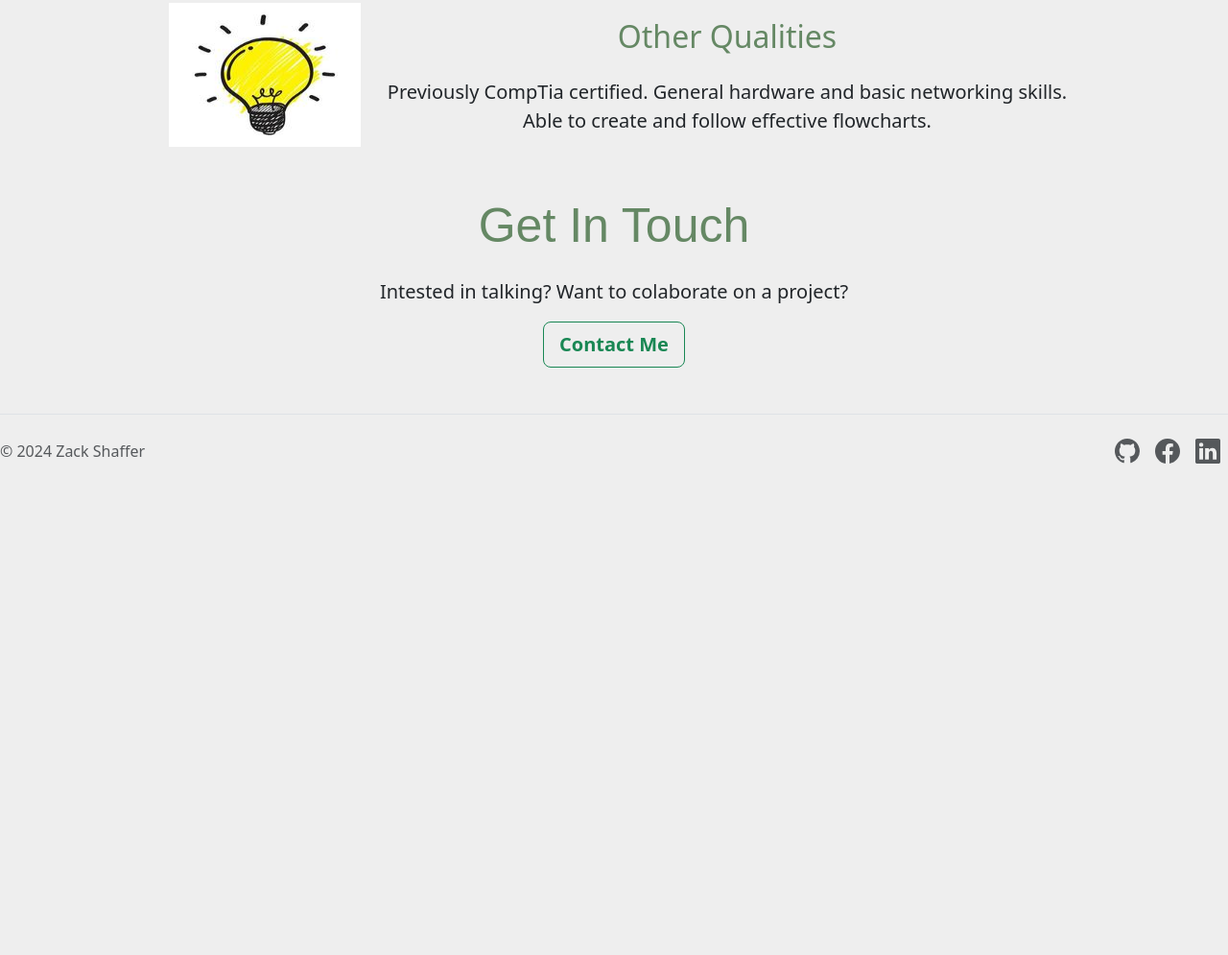
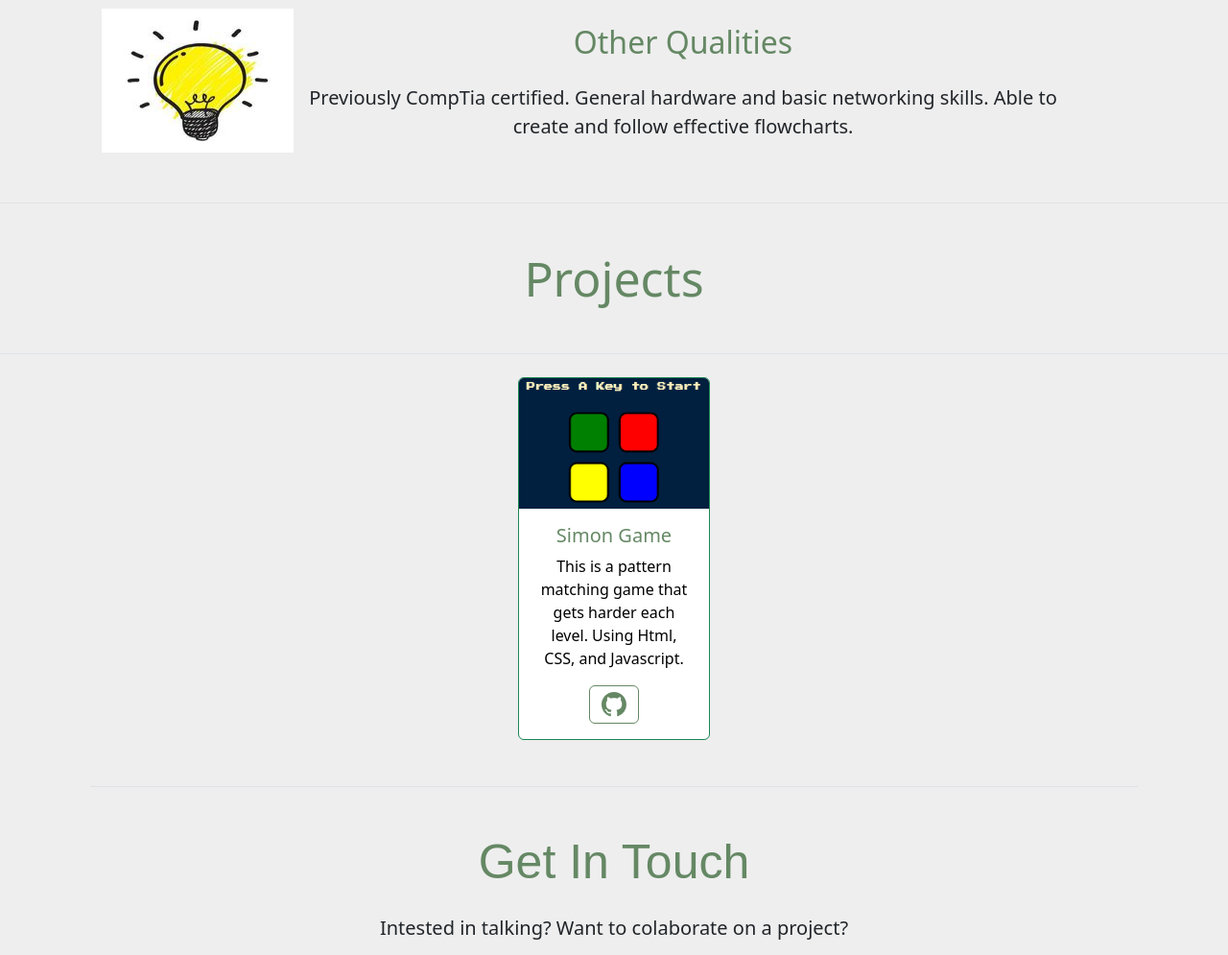
Before and after one commit to zshaffer1213/resume-me, a plain HTML site: page index.html in a window 1280 px wide. Shown: the part 1775-2770 px from the top of the page at 96% size. Before the commit the page ends 2290 px from the top, so only its background shows below. Drawn offline with nearby package versions, Linux system fonts and the light colour scheme; a web font is replaced by a local one.

Commit message:
Add files via upload

```diff
--- a/index.html
+++ b/index.html
@@ -12,11 +12,13 @@
     <title>Zack Shaffer</title>
 </head>
 <body>
+
+<!-- Landing -->
   <section>
         <div class="px-4 pt-5 my-5 text-center container">
             <h1 class="display-4 fw-bold  madimi-one-regular heading-g" style="font-size: 80px;">I'm Zack</h1>
                 <div class="col-lg-6 mx-auto">
-                    <p class="lead mb-4">a <u>pro</u><span class="auto-typed"></span></p>
+                    <p class="lead mb-4">A <span class="auto-typed1 heading-g" style="font-size: x-large;"></span></p>
                 </div>
             <div class="container">
                 <div class="container px-5 py-5">
@@ -31,12 +33,13 @@
         </div>
   </section>
 
+<!-- Skills -->
   <section>
-        <div class="container px-4 py-5 text-center align-items-center justify-content-center" id="hanging-icons">
-            <h1 class="pb-5 border-bottom heading-g" style="font-size: 50px;">My Skills</h1>
+          <div class="container-fluid px-4 py-5 text-center align-items-center justify-content-center" id="hanging-icons">
+            <h1 class="pb-5 border-bottom heading-g new-section" >My Skills</h1>
             <div class="row g-5 px-5 row-cols-1 container" style="margin-left: 10px;">
               <div class="col d-flex flex-wrap flex-md-nowrap justify-content-center">
-                <div class="fs-4 flex-shrink-0 me-3">
+                <div class="flex-shrink-1 me-3">
                   <img src="./images/coding-gif.gif" alt="cartoon coding" height="150">
                 </div>
                 <div>
@@ -66,13 +69,44 @@
           </div>
     </section>
 
+<!--Projects-->
+    </section>
+      <div class="text-center">
+        <h1 class="heading-g border-bottom border-top py-5 new-section">Projects</h1>
+      </div>
+      <div class="container text-center pt-3">
+        <div class="row justify-content-center gap-4 row-cols-2">
+          <div class="card border-success p-cards col p-0">
+            <a href="https://zshaffer1213.github.io/simon/" class="proj-link">
+            <img class="card-img-top" src="./images/simon.png" alt="Simon Game image">
+            <div class="card-body card-hover">
+              <h5 class="card-title">Simon Game</h5>
+              <p class="card-text" style="color: black;">This is a pattern matching game that gets harder each level. Using Html, CSS, and Javascript.</p>
+            </a>
+                <a href="https://github.com/zshaffer1213/simon/blob/main/game.js">
+                  <button type="button" class="mt-3 btn btn-pro">
+                    <svg xmlns="http://www.w3.org/2000/svg" height="26" fill="currentColor" class="bi bi-github" viewBox="0 0 16 16">
+                    <path d="M8 0C3.58 0 0 3.58 0 8c0 3.54 2.29 6.53 5.47 7.59.4.07.55-.17.55-.38 0-.19-.01-.82-.01-1.49-2.01.37-2.53-.49-2.69-.94-.09-.23-.48-.94-.82-1.13-.28-.15-.68-.52-.01-.53.63-.01 1.08.58 1.23.82.72 1.21 1.87.87 2.33.66.07-.52.28-.87.51-1.07-1.78-.2-3.64-.89-3.64-3.95 0-.87.31-1.59.82-2.15-.08-.2-.36-1.02.08-2.12 0 0 .67-.21 2.2.82.64-.18 1.32-.27 2-.27s1.36.09 2 .27c1.53-1.04 2.2-.82 2.2-.82.44 1.1.16 1.92.08 2.12.51.56.82 1.27.82 2.15 0 3.07-1.87 3.75-3.65 3.95.29.25.54.73.54 1.48 0 1.07-.01 1.93-.01 2.2 0 .21.15.46.55.38A8.01 8.01 0 0 0 16 8c0-4.42-3.58-8-8-8"/>
+                    </svg>
+                  </button>
+                </a>
+          </div>
+        </div>
+
+
+      </div>
+
+<!-- Get In Touch   -->
       <section>
           <div class="container text-center mb-5">
-            <h2 class="madimi-one-regular heading-g" style="font-size: 50px;">Get In Touch</h2>
+              <h2 class="madimi-one-regular heading-g mt-5 border-top pt-5 new-section">Get In Touch</h2>
               <p class="pt-3 lead">Intested in talking? Want to colaborate on a project?</p>
-            <button type="button" class="btn btn-outline-success btn-lg" style="font-weight: 600;">Contact Me</button>
+              <button type="button" class="btn btn-pro btn-lg" style="font-weight: 600;">Contact Me</button>
           </div>
-    </section>
+
+
+
+<!-- footer -->
     <section>
         <footer class="d-flex flex-wrap justify-content-between align-items-center pt-3 my-4 border-top">
             <p class="col-md-4 mb-0 text-body-secondary">© 2024 Zack Shaffer</p>
@@ -94,12 +128,12 @@
     </section>
     <script src="https://unpkg.com/typed.js@2.1.0/dist/typed.umd.js"></script>
     <script>
-      var typed = new Typed(".auto-typed", {
-        strings: ["fessional", "grammer"],
+      var typed = new Typed(".auto-typed1", {
+        strings: ["Professional", "Programmer", "Web Developer"],
         loop: true,
         typeSpeed: 80,
         backSpeed: 70,
-        smartBackspace: true,
+        smartBackspace: false,
         showCursor: false,
       })
     </script>
--- a/style.css
+++ b/style.css
@@ -18,3 +18,36 @@ body {
 .heading-g {
     color: #658864;
 }
+
+.new-section {
+    font-size: 50px;
+}
+
+.p-card-head {
+    color: #102C57;
+}
+
+
+.p-cards {
+    max-width: 200px;
+}
+
+a.proj-link {
+    text-decoration: none;
+    color: #658864;
+
+}
+
+.btn-pro {
+    color: #658864;
+    border-color: #658864;
+}
+
+.btn-pro:hover {
+    background-color: #658864;
+    color: #EEEEEE;
+}
+
+.card-hover:hover {
+    background-color:#6588641e ;
+}
```
Also changed, not shown: images/simon.png (added). Lines whose indentation alone changed are shown as unchanged.
